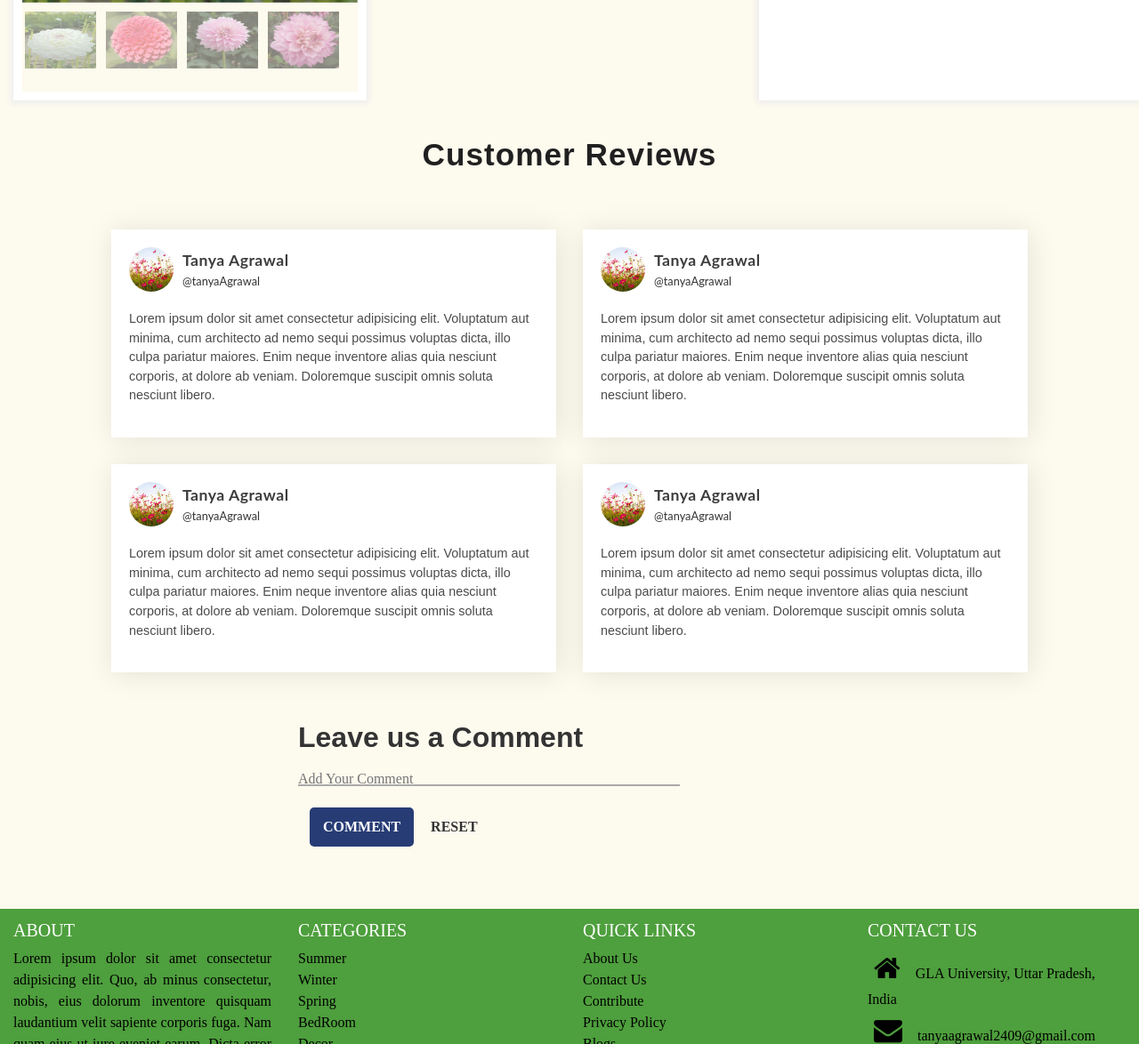
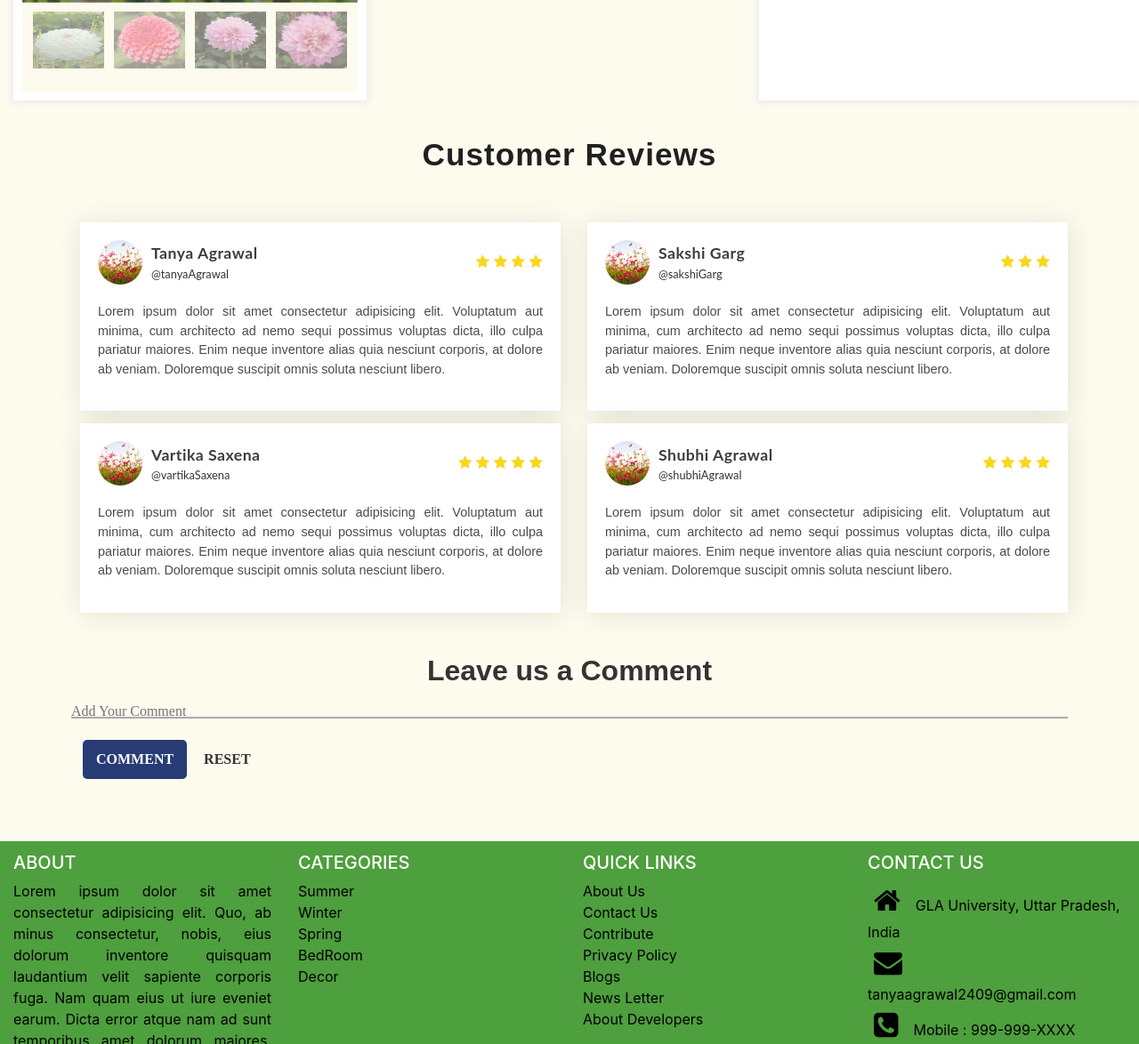
Before and after one commit to TanyaMittal31/FloraCity, a plain HTML site: page files/dahlia.html in a window 1280 px wide. Shown: the part 714-1888 px from the top of the page at 89% size. Drawn offline with nearby package versions, Linux system fonts and the light colour scheme.

Commit message:
updation done

```diff
--- a/css/dahlia.css
+++ b/css/dahlia.css
@@ -4,12 +4,15 @@
   box-sizing: border-box;
 }
 
-#top{
+#top {
   margin-bottom: 1.5rem;
 }
 
 body {
   background-color: #fdfaee;
+}
+
+#main-content , #testimonials , #comment{
   font-family: mft-font;
   color: #333;
 }
@@ -26,7 +29,7 @@ body {
 }
 
 .carousel-indicators img {
-  height:  4rem;
+  height: 4rem;
   width: 5rem;
 }
 
@@ -42,8 +45,8 @@ body {
 }
 
 #carousel-thumb .list-inline {
-  white-space:nowrap;
-  overflow-x:auto;
+  white-space: nowrap;
+  overflow-x: auto;
 }
 
 #carousel-thumb .carousel-indicators {
@@ -62,7 +65,12 @@ body {
 #carousel-thumb .carousel-indicators > li.active img {
   opacity: 0.7;
 }
-
+.thumbnails {
+  display: flex;
+  justify-content: center;
+  align-items: center;
+  margin-left: 50px;
+}
 
 /* 2nd block */
 .phead {
@@ -101,7 +109,7 @@ body {
 .pprice {
   font-weight: 700;
 }
-button{
+button {
   background-color: aqua;
   /* width: 10rem; */
   padding: 2px 85px;
@@ -114,7 +122,7 @@ button{
 button a {
   text-decoration: none;
 }
-button:hover{
+button:hover {
   background-color: dodgerblue;
 }
 .payment h2 {
@@ -130,29 +138,29 @@ button:hover{
   align-items: center;
 }
 
-.cvv{
+.cvv {
   margin-left: 20px;
 }
-.cvv input{
+.cvv input {
   width: 5rem;
 }
-.card-num{
+.card-num {
   margin-top: 10px;
 }
-.card-num input{
+.card-num input {
   width: 70%;
   margin-bottom: 20px;
 }
 /* customer reviews */
 
-#testimonials{
+#testimonials {
   display: flex;
   justify-content: center;
   align-items: center;
   flex-direction: column;
   width: 100%;
 }
-.testimonial-heading{
+.testimonial-heading {
   letter-spacing: 1px;
   margin: 20px 0px;
   padding: 10px 20px;
@@ -162,97 +170,100 @@ button:hover{
   align-items: center;
   text-align: center;
 }
-.testimonial-heading h1{
+.testimonial-heading h1 {
   font-size: 2.2rem;
   font-weight: 700;
-    font-family: 'Work Sans', sans-serif;
+  font-family: "Work Sans", sans-serif;
   color: #202020;
   padding: 10px 20px;
 }
-.testimonial-box{
+.testimonial-box {
   display: flex;
   justify-content: center;
   align-items: center;
   flex-wrap: wrap;
   width: 100%;
-
 }
-.testimonial-box1{
-    width: 500px;
-    box-shadow: 2px 2px 30px rgba(0, 0, 0, 0.1);
+.testimonial-box1 {
+  width: 100%;
+  box-shadow: 2px 2px 30px rgb(0 0 0 / 10%);
   background-color: #fff;
   padding: 20px;
-    margin: 15px;
+  margin: 7px 5px;
   cursor: pointer;
 }
-.profile-image{
+.profile-image {
   width: 50px;
   height: 50px;
   border-radius: 50%;
-    overflow : hidden;
+  overflow: hidden;
   margin-right: 10px;
 }
-.profile-image img{
+.profile-image img {
   width: 100%;
   height: 100%;
   object-fit: cover;
   object-position: centers;
 }
-.profile{
+.profile {
   display: flex;
   align-items: center;
 }
-.name-user{
+.name-user {
   display: flex;
   flex-direction: column;
-    font-family: 'Lato', sans-serif;
+  font-family: "Lato", sans-serif;
 }
-.name-user strong{
+.name-user strong {
   color: #3d3d3d;
   font-size: 1.1rem;
   letter-spacing: 0.5px;
 }
-.name-user span{
+.name-user span {
   columns: #979797;
   font-size: 0.8rem;
-
 }
-.reviews{
+.reviews .fa{
   color: #f9d71c;
+  font-size: 1rem;
+  padding: 0.5px;
 }
-.box-top{
+.box-top {
   display: flex;
   justify-content: space-between;
   align-items: center;
   margin-bottom: 20px;
 }
-.client-comment{
+.client-comment {
   font-size: 0.9rem;
   color: #4b4b4b;
-    font-family: 'Work Sans', sans-serif;
+  font-family: "Work Sans", sans-serif;
 }
-.testimonial-box1:hover{
+.testimonial-box1:hover {
   transform: translateY(-10px);
   transition: all ease 0.3ms;
+}
+.client-comment p{
+  text-align: justify;
 }
 
 /* comment */
 
-.comment-section{
-    width: 600px;
+.comment-section {
+  width: 100%;
   padding: 15px 10px;
   margin-top: 1.5rem;
   /* display: flex; */
   justify-content: center;
   align-items: center;
 }
-.comment-section h2{
+.comment-section h2 {
   text-align: center;
   margin-bottom: 15px;
-    font-family: 'Work Sans', sans-serif;
+  font-family: "Work Sans", sans-serif;
   font-weight: 700;
 }
-textarea{
+textarea {
   height: 20px;
   width: 100%;
   border: none;
@@ -263,7 +274,8 @@ textarea{
   outline: none;
 }
 
-input[type="submit"], input[type="reset"]{
+input[type="submit"],
+input[type="reset"] {
   padding: 10px 15px;
   border: none;
   outline: none;
@@ -272,11 +284,11 @@ input[type="submit"], input[type="reset"]{
   font-weight: bold;
   cursor: pointer;
 }
-input[type="submit"]{
+input[type="submit"] {
   color: #fff;
   background-color: #273c75;
 }
-input[type="reset"]{
+input[type="reset"] {
   color: #333;
   background-color: transparent;
 }
--- a/files/dahlia.html
+++ b/files/dahlia.html
@@ -85,6 +85,7 @@
                             <span class="sr-only">Next</span>
                         </a>
                         <!--/.Controls-->
+                        <div class="thumbnails">
                             <ol class="carousel-indicators">
                                 <li class="list-inline-item">
                                     <a data-target=" data-slide-to=" class="active image1">
@@ -107,6 +108,7 @@
                                     </a>
                                 </li>
                             </ol>
+                        </div>
                     </div>
                     <!--/.Carousel Wrapper-->
 
@@ -138,7 +140,7 @@
                     <p class="pid">With Deliery Charges Rs. 50 & Inclusive all Taxes </p>
                     <form action="">
                         <label for="qty">Qty</label>
-                        <input type="number" min="0" max="10"/>
+                        <input type="number" min="0" max="10" />
                     </form>
                     <h2>Confirm Your Flowers</h2>
                     <form action="">
@@ -181,8 +183,9 @@
             <div class="row testimonial-heading">
                 <h1>Customer Reviews</h1>
             </div>
+            <div class="testimonial-box">
                 <div class="row">
-            <div class="testimonial-box">
+                    <div class="col-sm-12 col-md-6 col-lg-6">
                         <div class="testimonial-box1">
                             <div class="box-top">
                                 <div class="profile">
@@ -199,16 +202,20 @@
                                     <i class="fa fa-star"></i>
                                     <i class="fa fa-star"></i>
                                     <i class="fa fa-star"></i>
-                            <i class="fa fa-star"></i>
                                 </div>
 
                             </div>
                             <div class="client-comment">
-                        <p>Lorem ipsum dolor sit amet consectetur adipisicing elit. Voluptatum aut minima, cum architecto ad
-                            nemo sequi possimus voluptas dicta, illo culpa pariatur maiores. Enim neque inventore alias quia
-                            nesciunt corporis, at dolore ab veniam. Doloremque suscipit omnis soluta nesciunt libero.</p>
+                                <p>Lorem ipsum dolor sit amet consectetur adipisicing elit. Voluptatum aut minima, cum
+                                    architecto ad
+                                    nemo sequi possimus voluptas dicta, illo culpa pariatur maiores. Enim neque
+                                    inventore alias quia
+                                    nesciunt corporis, at dolore ab veniam. Doloremque suscipit omnis soluta nesciunt
+                                    libero.</p>
                             </div>
                         </div>
+                    </div>
+                    <div class="col-sm-12 col-md-6 col-lg-6">
                         <div class="testimonial-box1">
                             <div class="box-top">
                                 <div class="profile">
@@ -216,8 +223,40 @@
                                         <img src="../assets/images.jpg" alt="">
                                     </div>
                                     <div class="name-user">
-                                <strong>Tanya Agrawal</strong>
-                                <span>@tanyaAgrawal</span>
+                                        <strong>Sakshi Garg</strong>
+                                        <span>@sakshiGarg</span>
+                                    </div>
+                                </div>
+                                <div class="reviews">
+                                    <i class="fa fa-star"></i>
+                                    <i class="fa fa-star"></i>
+                                    <i class="fa fa-star"></i>
+                                </div>
+
+                            </div>
+                            <div class="client-comment">
+                                <p>Lorem ipsum dolor sit amet consectetur adipisicing elit. Voluptatum aut minima, cum
+                                    architecto ad
+                                    nemo sequi possimus voluptas dicta, illo culpa pariatur maiores. Enim neque
+                                    inventore alias quia
+                                    nesciunt corporis, at dolore ab veniam. Doloremque suscipit omnis soluta nesciunt
+                                    libero.</p>
+                            </div>
+                        </div>
+                    </div>
+
+                </div>
+                <div class="row">
+                    <div class="col-sm-12 col-md-6 col-lg-6">
+                        <div class="testimonial-box1">
+                            <div class="box-top">
+                                <div class="profile">
+                                    <div class="profile-image">
+                                        <img src="../assets/images.jpg" alt="">
+                                    </div>
+                                    <div class="name-user">
+                                        <strong>Vartika Saxena</strong>
+                                        <span>@vartikaSaxena</span>
                                     </div>
                                 </div>
                                 <div class="reviews">
@@ -230,11 +269,16 @@
 
                             </div>
                             <div class="client-comment">
-                        <p>Lorem ipsum dolor sit amet consectetur adipisicing elit. Voluptatum aut minima, cum architecto ad
-                            nemo sequi possimus voluptas dicta, illo culpa pariatur maiores. Enim neque inventore alias quia
-                            nesciunt corporis, at dolore ab veniam. Doloremque suscipit omnis soluta nesciunt libero.</p>
+                                <p>Lorem ipsum dolor sit amet consectetur adipisicing elit. Voluptatum aut minima, cum
+                                    architecto ad
+                                    nemo sequi possimus voluptas dicta, illo culpa pariatur maiores. Enim neque
+                                    inventore alias quia
+                                    nesciunt corporis, at dolore ab veniam. Doloremque suscipit omnis soluta nesciunt
+                                    libero.</p>
                             </div>
                         </div>
+                    </div>
+                    <div class="col-sm-12 col-md-6 col-lg-6">
                         <div class="testimonial-box1">
                             <div class="box-top">
                                 <div class="profile">
@@ -242,12 +286,11 @@
                                         <img src="../assets/images.jpg" alt="">
                                     </div>
                                     <div class="name-user">
-                                <strong>Tanya Agrawal</strong>
-                                <span>@tanyaAgrawal</span>
+                                        <strong>Shubhi Agrawal</strong>
+                                        <span>@shubhiAgrawal</span>
                                     </div>
                                 </div>
                                 <div class="reviews">
-                            <i class="fa fa-star"></i>
                                     <i class="fa fa-star"></i>
                                     <i class="fa fa-star"></i>
                                     <i class="fa fa-star"></i>
@@ -256,39 +299,16 @@
 
                             </div>
                             <div class="client-comment">
-                        <p>Lorem ipsum dolor sit amet consectetur adipisicing elit. Voluptatum aut minima, cum architecto ad
-                            nemo sequi possimus voluptas dicta, illo culpa pariatur maiores. Enim neque inventore alias quia
-                            nesciunt corporis, at dolore ab veniam. Doloremque suscipit omnis soluta nesciunt libero.</p>
+                                <p>Lorem ipsum dolor sit amet consectetur adipisicing elit. Voluptatum aut minima, cum
+                                    architecto ad
+                                    nemo sequi possimus voluptas dicta, illo culpa pariatur maiores. Enim neque
+                                    inventore alias quia
+                                    nesciunt corporis, at dolore ab veniam. Doloremque suscipit omnis soluta nesciunt
+                                    libero.</p>
                             </div>
-                </div>
-                <div class="testimonial-box1">
-                    <div class="box-top">
-                        <div class="profile">
-                            <div class="profile-image">
-                                <img src="../assets/images.jpg" alt="">
-                            </div>
-                            <div class="name-user">
-                                <strong>Tanya Agrawal</strong>
-                                <span>@tanyaAgrawal</span>
-                            </div>
-                        </div>
-                        <div class="reviews">
-                            <i class="fa fa-star"></i>
-                            <i class="fa fa-star"></i>
-                            <i class="fa fa-star"></i>
-                            <i class="fa fa-star"></i>
-                            <i class="fa fa-star"></i>
-                        </div>
-
-                    </div>
-                    <div class="client-comment">
-                        <p>Lorem ipsum dolor sit amet consectetur adipisicing elit. Voluptatum aut minima, cum architecto ad
-                            nemo sequi possimus voluptas dicta, illo culpa pariatur maiores. Enim neque inventore alias quia
-                            nesciunt corporis, at dolore ab veniam. Doloremque suscipit omnis soluta nesciunt libero.</p>
                         </div>
                     </div>
 
-            </div>
                 </div>
             </div>
     </section>
@@ -296,10 +316,7 @@
     <!-- comment -->
     <section id="comment">
         <div class="container comment-section">
-        <div class="row">
             <h2>Leave us a Comment</h2>
-        </div>
-        <div class="row">
             <form>
                 <textarea placeholder="Add Your Comment"></textarea>
                 <div class="btn">
@@ -308,9 +325,7 @@
                 </div>
             </form>
         </div>
-    </div>
     </section>
-
 
     <!-- footer -->
     <section id="footer">
```
Lines whose indentation alone changed are shown as unchanged.
